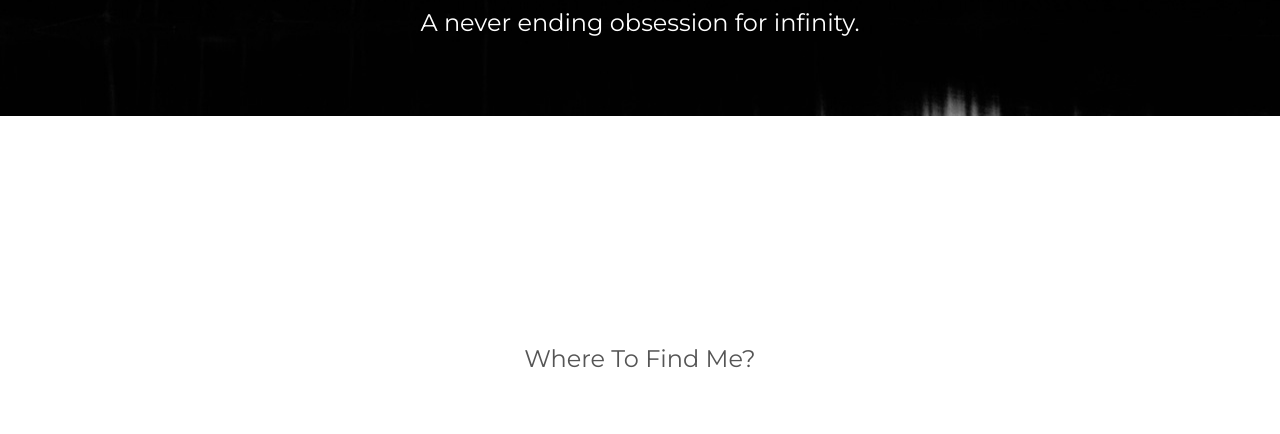
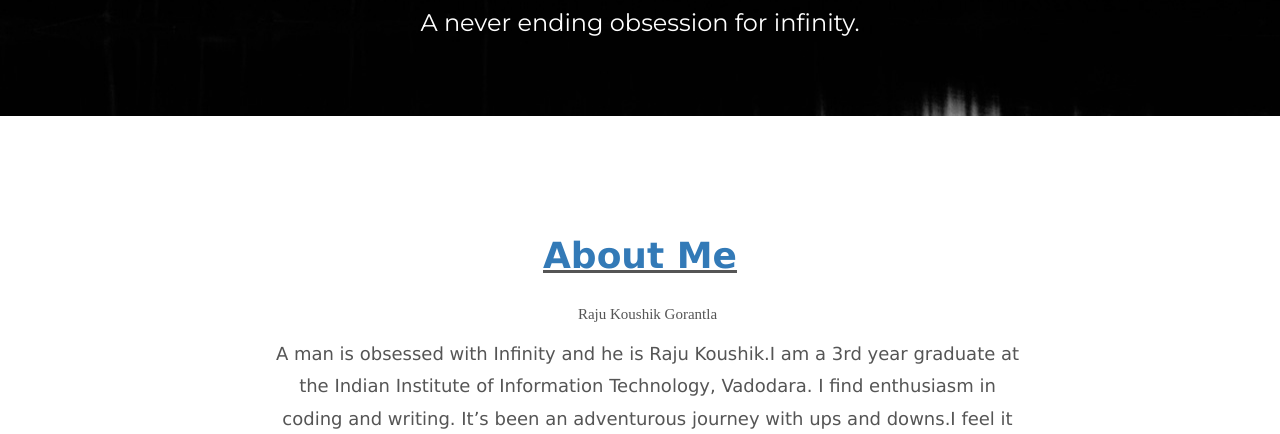
Before and after one commit to RajuKoushik/infiblog, a Django app: page /home/ in a window 1280 px wide; the page is wider, and only the part inside the window is pictured. Shown: the part 750-1184 px from the top of that part. Run offline with Django 3.2, Linux system fonts and the light colour scheme; data that the repository does not hold is empty; some libraries are stand-ins or nearby versions; grey boxes are pictures that could not be loaded.

Commit message:
Final Commit excluding Projects integration

```diff
--- a/blog/templates/blog/home.html
+++ b/blog/templates/blog/home.html
@@ -158,7 +158,7 @@
     </div>
     <div class="collapse navbar-collapse" id="myNavbar">
       <ul class="nav navbar-nav navbar-right">
-        <li><a href="#">ABOUT ME</a></li>
+        <li><a href="#about">ABOUT ME</a></li>
         <li><a href="#">PPOJECTS</a></li>
         <li><a href="#">RESUME</a></li>
       </ul>
@@ -180,6 +180,21 @@
 
 <!-- Second Container -->
 <div class="container-fluid bg-2 text-center">
+
+<div id="border" style="max-width: 800px; margin : 0 auto;">
+                <div id="about">
+                    <h1 id="btitle"> <a href="{{ post.id }}"><strong>About Me</strong></a> </h1>
+                    <p id="date">Raju Koushik Gorantla</p>
+                </div>
+                <p id="text">A man is obsessed with Infinity and he is Raju Koushik.I am a 3rd year graduate at the Indian Institute of Information Technology, Vadodara. I find enthusiasm in coding and writing. It’s been an adventurous journey with ups and downs.I feel it important to win the battle of life and put a mark.I am just a teen now and there is a lot out there in the world to fetch.I just love the art of writing.It’s reflection cheers me up even when I am on the darker side. I play Table Tennis and listen to music when I am free.
+
+I have keen interests towards research in Neural Networks, Internet of Things, Surface Computing and Cloud Computing.
+
+I am working on Surface computing and it’s applications, working as an intern at a startup, Invoxel.
+
+</p>
+            </div>
+
  {% for post in posts %}
             <div id="border" style="max-width: 800px; margin : 0 auto;">
                 <div id="post">
--- a/blog/templates/blog/post_list.html
+++ b/blog/templates/blog/post_list.html
@@ -68,6 +68,8 @@
             <h1 id="header"><strong>infiblog</strong></h1>
         </div>
 
+
+
         {% for post in posts %}
             <div id="border" style="max-width: 800px; margin : 0 auto;">
                 <div id="post">
--- a/blog/urls.py
+++ b/blog/urls.py
@@ -2,7 +2,7 @@ from django.conf.urls import url
 from . import views
 
 urlpatterns = [
-    url(r'^$', views.post_list, name='post_list'),
+    url(r'^$', views.home, name='home'),
     url(r'^(?P<post_id>[0-9]+)/$', views.indi_post , name='indi_post'),
     url(r'^projects/', views.project_list, name='project_list'),
     url(r'^home/', views.home, name='home'),
```
